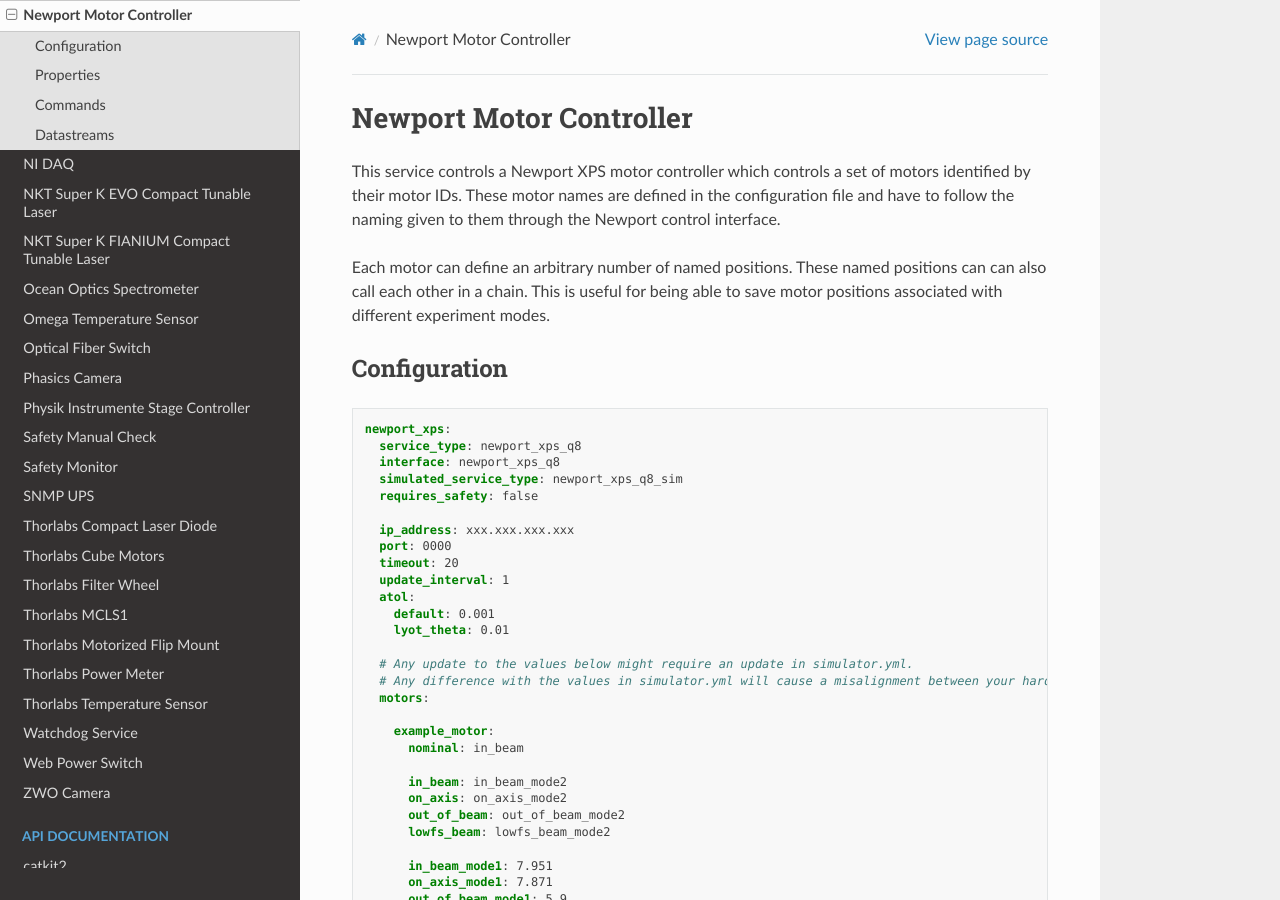
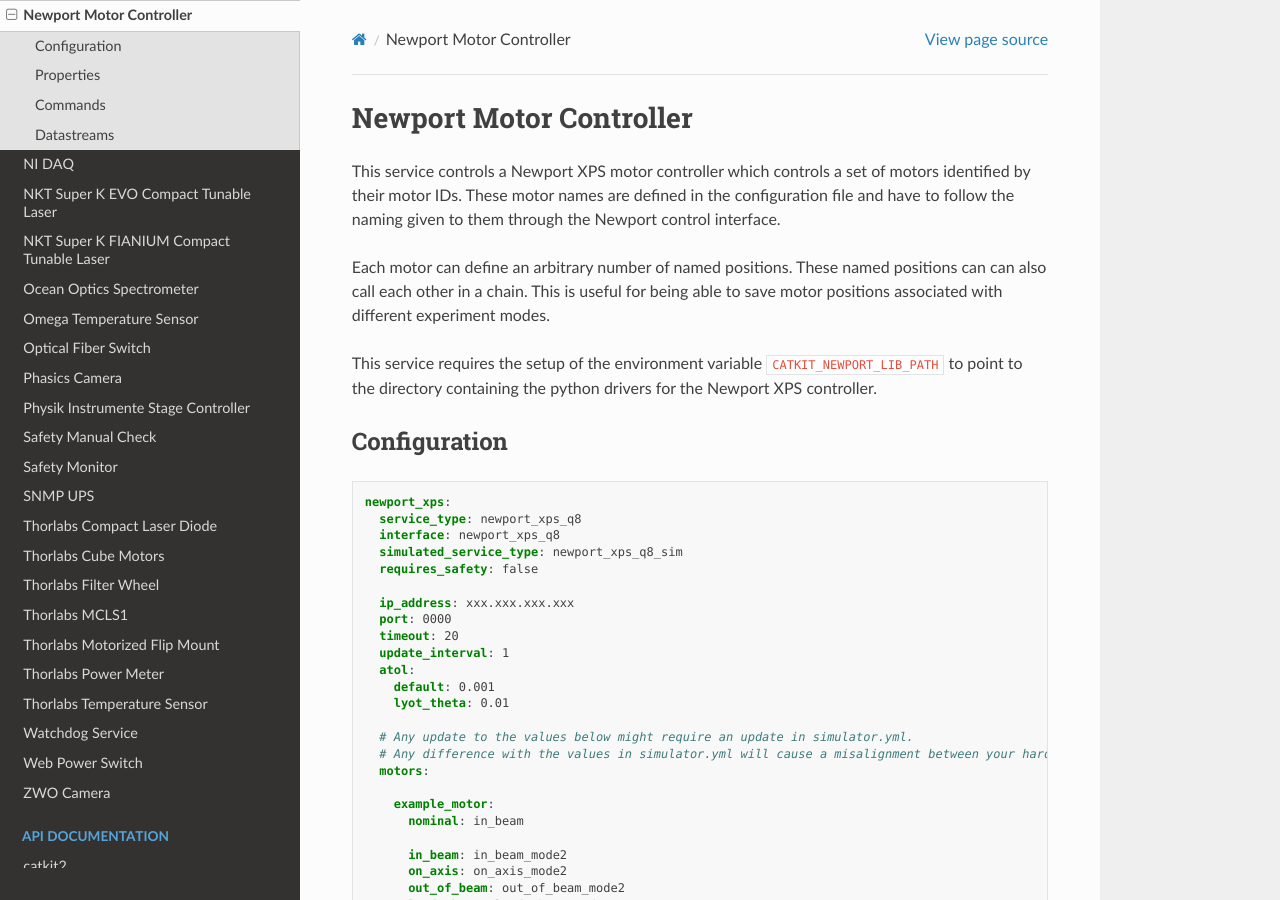
Before and after one commit to spacetelescope/catkit2, a Sphinx documentation site: the page built from docs/services/newport_xps_q8.rst, in a window 1280 px wide and 900 px high. Built offline with Sphinx 7.4.7 and the Read the Docs theme 3.1.0, drawn with Linux system fonts in a browser that asks for light colours.

Commit message:
Specify required env variable for Newport XPS service

```diff
--- a/docs/services/newport_xps_q8.rst
+++ b/docs/services/newport_xps_q8.rst
@@ -6,6 +6,9 @@
 
 Each motor can define an arbitrary number of named positions. These named positions can can also call each other in a chain. This
 is useful for being able to save motor positions associated with different experiment modes.
+
+This service requires the setup of the environment variable ``CATKIT_NEWPORT_LIB_PATH`` to point to the directory containing
+the python drivers for the Newport XPS controller.
 
 Configuration
 -------------
```
